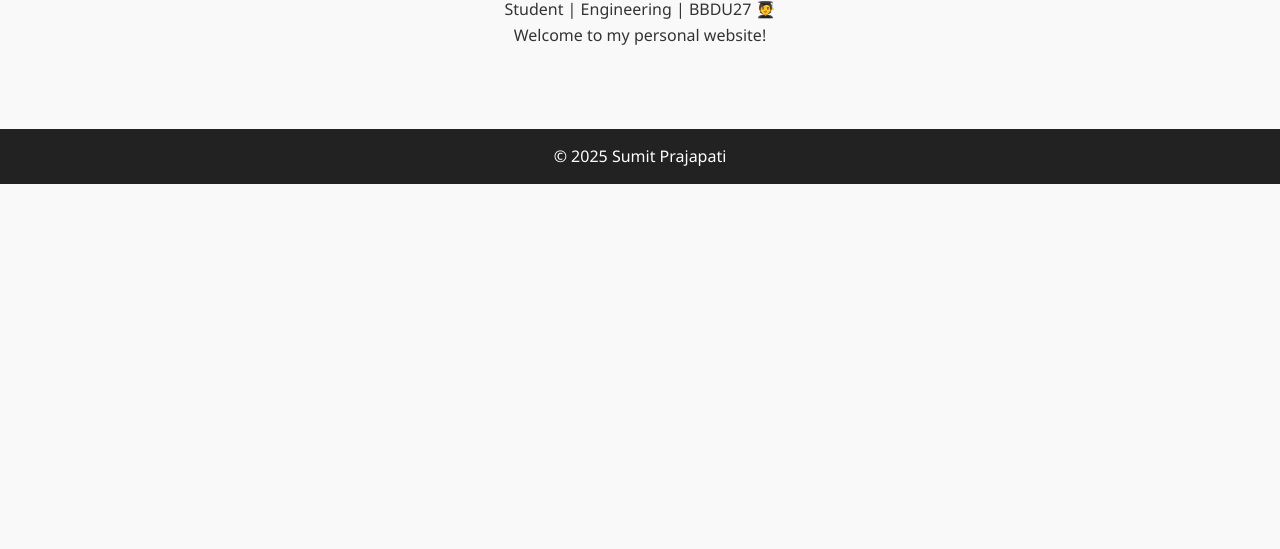
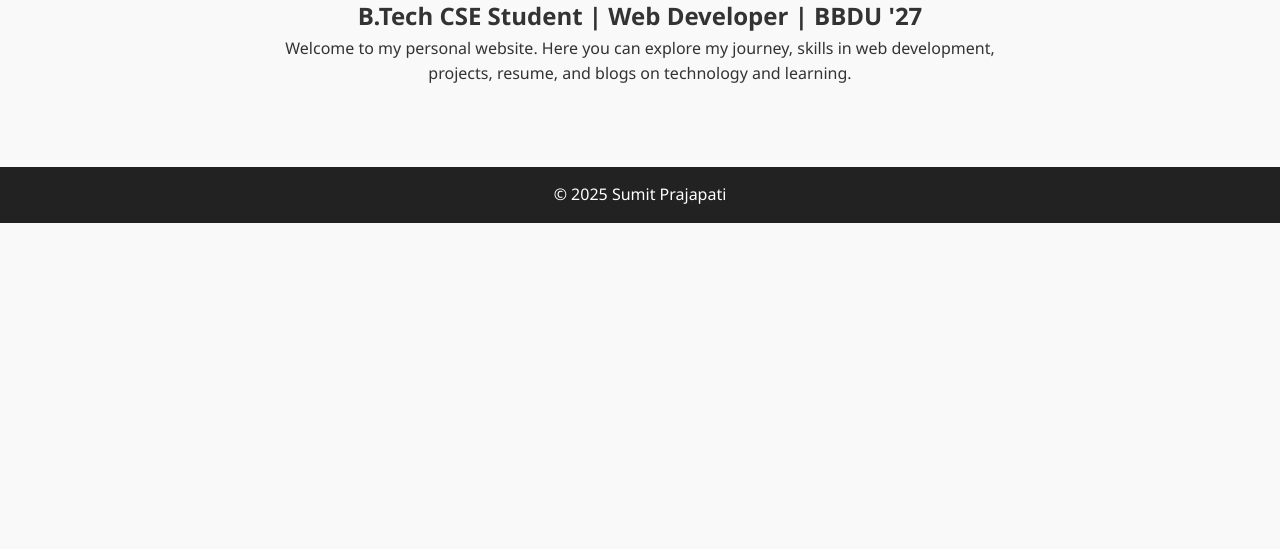
Before and after one commit to sumit7444/Personalweb, a plain HTML site: page index.html in a window 1280 px wide. Shown: the part 251-800 px from the top of the page. Drawn offline with Linux system fonts and the light colour scheme.

Commit message:
Update index.html

```diff
--- a/index.html
+++ b/index.html
@@ -3,7 +3,10 @@
 <head>
   <meta charset="UTF-8" />
   <meta name="viewport" content="width=device-width, initial-scale=1.0" />
-  <title>Sumit Prajapati | Home</title>
+  <title>Sumit Prajapati | BBDU CSE Student | Portfolio</title>
+  <meta name="description" content="Portfolio of Sumit Prajapati, a B.Tech CSE student at BBDU. Explore my projects, resume, skills, and blogs in web development.">
+  <meta name="keywords" content="Sumit Prajapati, BBDU, B.Tech CSE, Web Developer, Portfolio, Projects, Resume, HTML, CSS, JavaScript, Engineering Student">
+  <meta name="author" content="Sumit Prajapati">
   <link rel="stylesheet" href="style.css" />
 </head>
 <body>
@@ -19,12 +22,14 @@
       </ul>
     </nav>
   </header>
+
   <main class="home">
     <img src="profile.jpg" alt="Sumit Prajapati" />
     <h1>Hi, I'm Sumit Prajapati</h1>
-    <p>Student | Engineering | BBDU27 🧑‍🎓</p>
-    <p>Welcome to my personal website!</p>
+    <h2>B.Tech CSE Student | Web Developer | BBDU '27</h2>
+    <p>Welcome to my personal website. Here you can explore my journey, skills in web development, projects, resume, and blogs on technology and learning.</p>
   </main>
+
   <footer>
     <p>© 2025 Sumit Prajapati</p>
   </footer>
```
